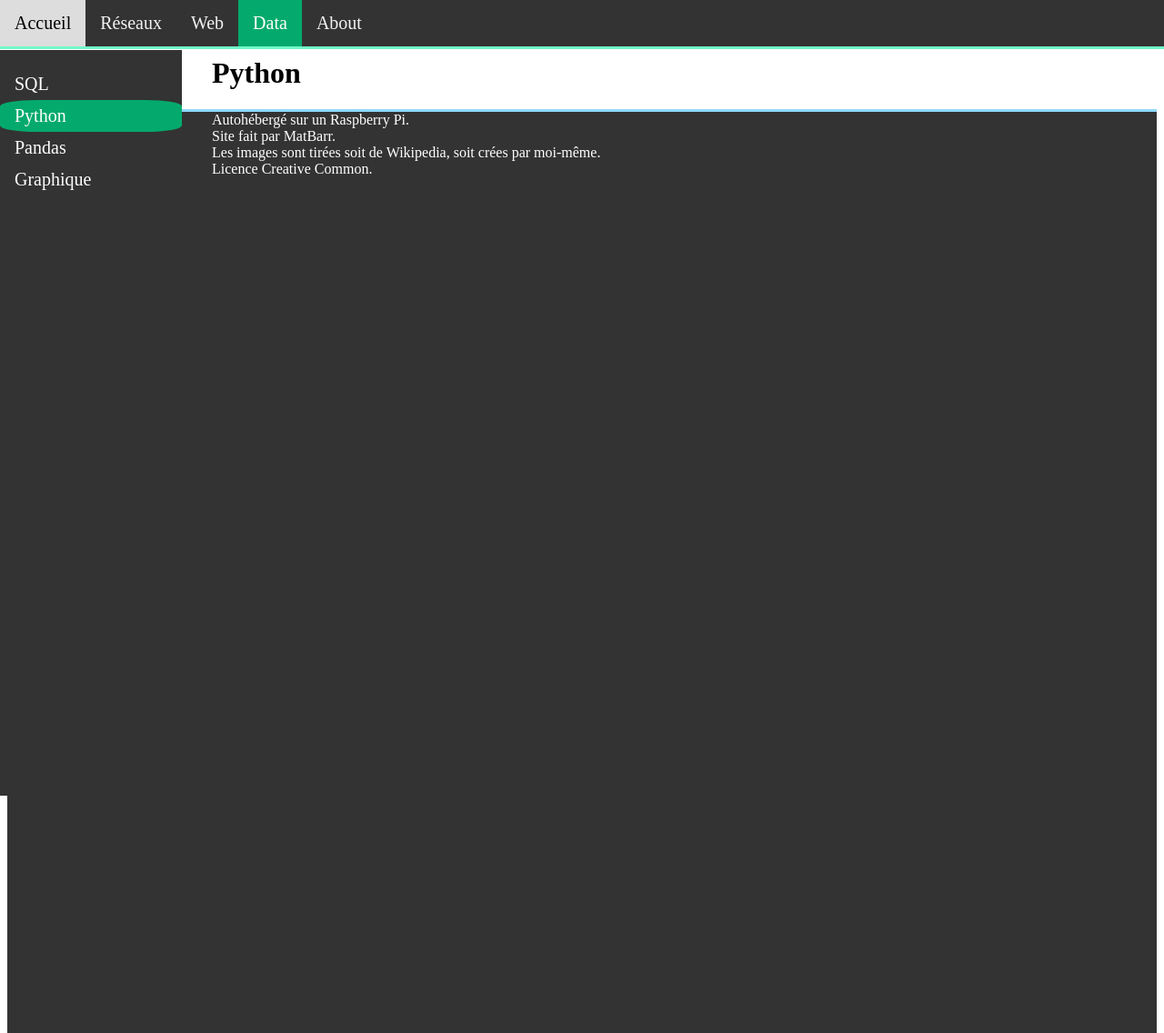
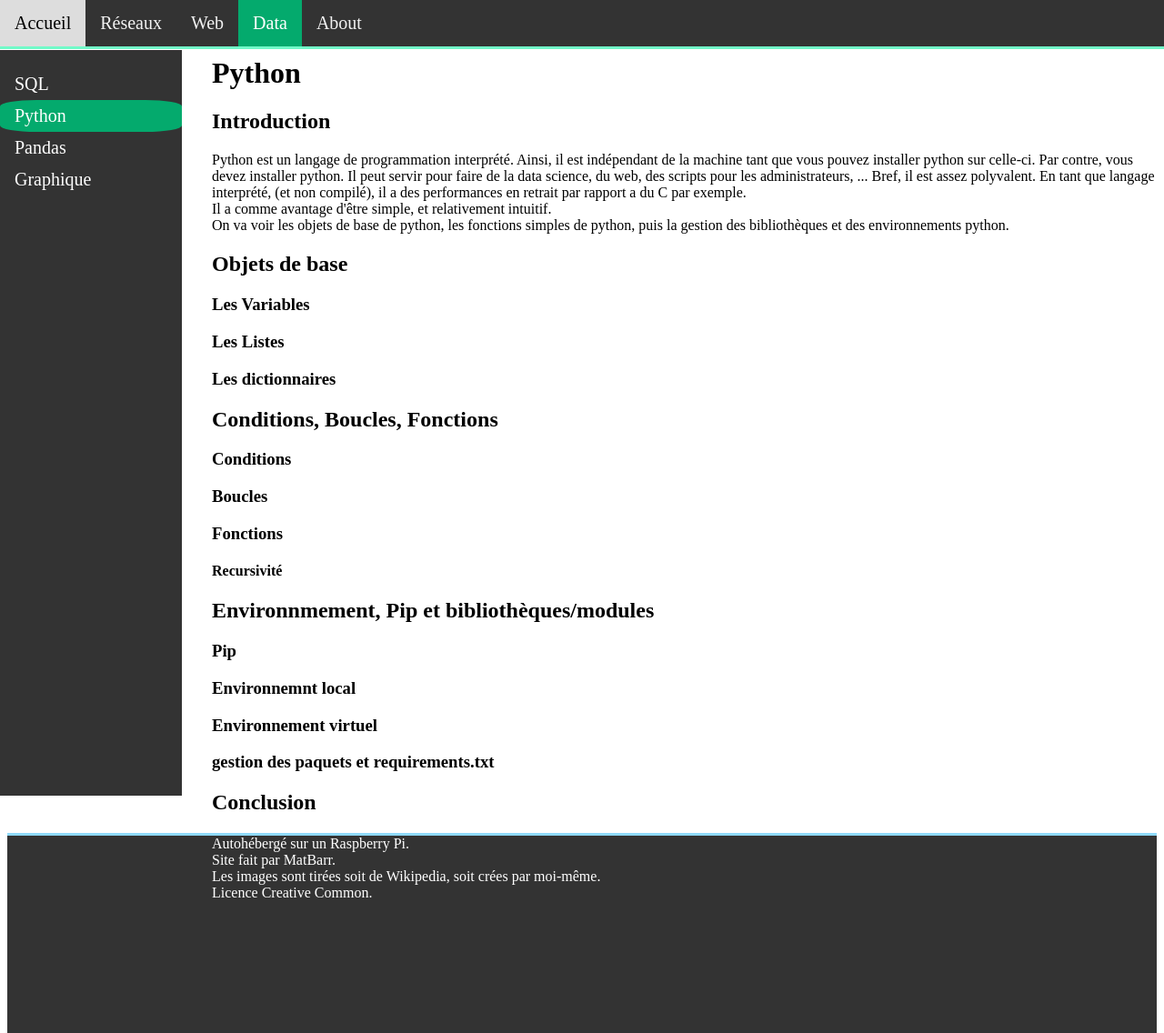
Before and after one commit to barrmath/piweb, a Flask app: page /data/python in a window 1280 px wide. Shown: the top 1136 px of the page at 91% size. Run offline with Flask 3, Linux system fonts and the light colour scheme.

Commit message:
continuer python

```diff
--- a/web_app/templates/data/python.html
+++ b/web_app/templates/data/python.html
@@ -3,6 +3,31 @@
 {%block content %}
 <p>
   <h1>Python</h1>
+  <h2>Introduction</h2>
+  <a href="https://www.python.org/"></a>Python est un langage de programmation interprété. Ainsi, il est indépendant de la machine tant que vous pouvez installer python sur celle-ci. Par contre, vous devez installer python.
+  Il peut servir pour faire de la data science, du web, des scripts pour les administrateurs, ... Bref, il est assez polyvalent.
+  En tant que langage interprété, (et non compilé), il a des performances en retrait par rapport a du C par exemple.<br>
+  Il a comme avantage d'être simple, et relativement intuitif.<br>
+  On va voir les objets de base de python, les fonctions simples de python, puis la gestion des bibliothèques et des environnements python.<br>
+
+  <h2>Objets de base</h2>
+  <h3>Les Variables</h3>
+  <h3>Les Listes</h3>
+  <h3>Les dictionnaires</h3>
+
+  <h2>Conditions, Boucles, Fonctions</h2>
+  <h3>Conditions</h3>
+  <h3>Boucles</h3>
+  <h3>Fonctions</h3>
+  <h4>Recursivité</h4>
+
+  <h2>Environnmement, Pip et bibliothèques/modules</h2>
+  <h3>Pip</h3>
+  <h3>Environnemnt local</h3>
+  <h3>Environnement virtuel</h3>
+  <h3>gestion des paquets et requirements.txt</h3>
+
+  <h2>Conclusion</h2>
 </p>
 
 {% endblock %}
```
